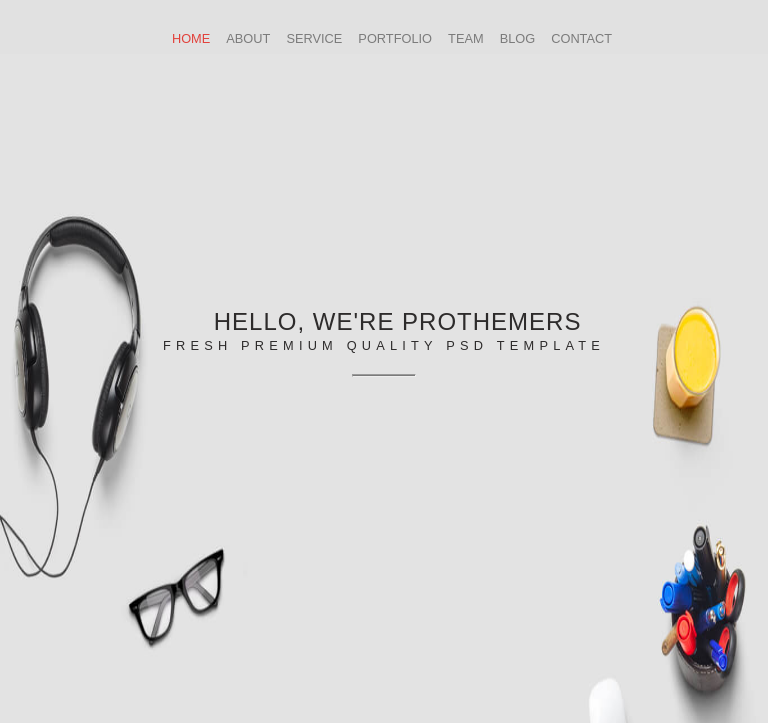
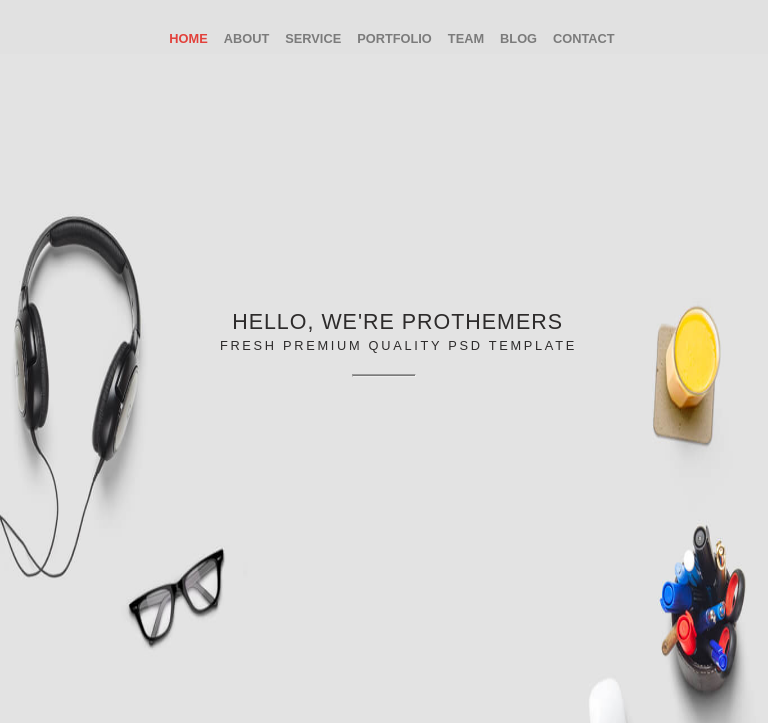
Before and after one commit to Ridhima10/Graxpro, a plain HTML site: page index.html in a window 768 px wide. Shown: the part 61-784 px from the top of the page. Drawn offline with Linux system fonts and the light colour scheme.

Commit message:
minor changes

```diff
--- a/graxpo.css
+++ b/graxpo.css
@@ -88,6 +88,7 @@ a{
     text-decoration: none;
     padding: 1.8rem 1rem 1.5rem 1rem;
     color: var(--secondary);
+    font-weight: 600;
 }
 .active,a:hover{
     color: var(--primary);
@@ -223,6 +224,7 @@ main{
     position: relative;
     top: 1rem;
     font-size: 1rem;
+    font-weight: 600;
 }
 .icon2::before{
     content: '';
@@ -315,7 +317,7 @@ footer>span{
         align-items: center;
     }
     .first {                                         /*Header*/
-        font-size: 1.5rem;
+        font-size: 1.34rem;
         margin: 0rem 0.7rem 0rem 2.4rem;
     }
     .img1{
@@ -326,6 +328,9 @@ footer>span{
     }
     .second{
         font-size: 0.8rem;
+        letter-spacing: 2.7px;
+        position: relative;
+        left: 0.9rem;
     }
     .about{                                /*sec 1*/
         margin-right: 0rem;
@@ -400,7 +405,7 @@ footer>span{
     }
     .second{                                /*header*/
         font-size: 0.8rem;
-        letter-spacing: 1px;
+        letter-spacing: 0.1px;
     }
     .img1{
         top:8.5rem;
@@ -447,5 +452,6 @@ footer>span{
     }
     .icon2>i ,.icon1,.first,.icon2>span{
         font-size: 0.9rem;
+        font-weight: 600;
     }
 }
```
